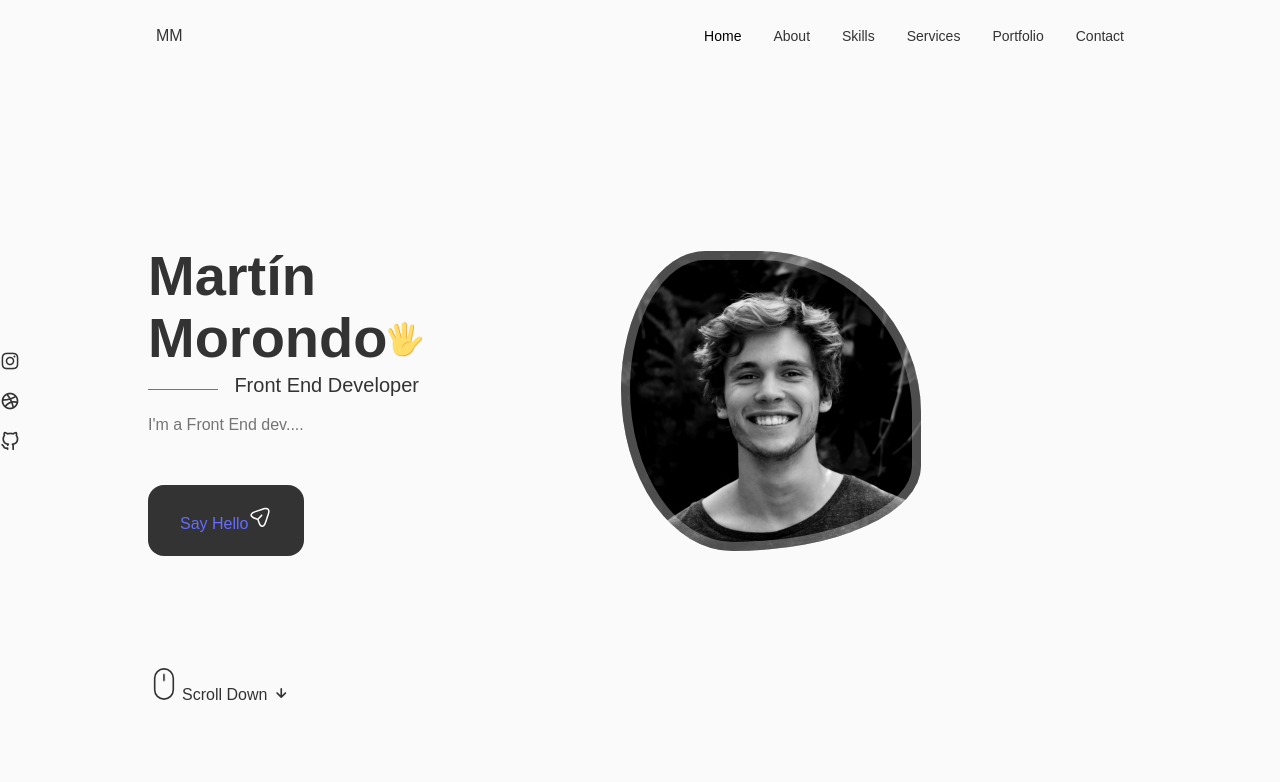
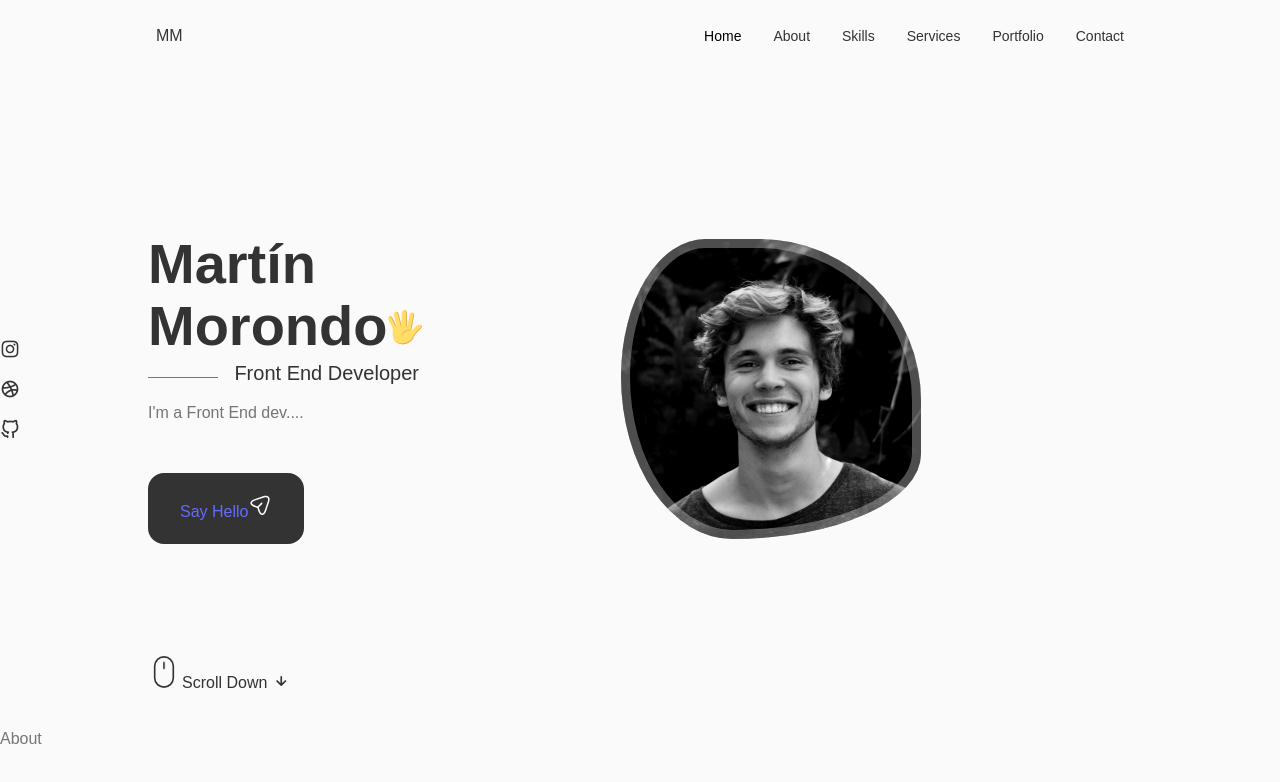
Before and after one commit to martinmorondo/portfolio-con-react, a React (Vite) app: page / in a window 1280 px wide. Shown: the top 782 px of the page. Built offline with nearby package versions, Linux system fonts and the light colour scheme.

Commit message:
I created the About.jsx component and painted it in App.jsx

```diff
--- a/src/App.jsx
+++ b/src/App.jsx
@@ -2,6 +2,7 @@
 import "./App.css";
 import Header from './components/header/Header';
 import Home from './components/home/Home';
+import About from './components/about/About';
 
 const App = () => {
   return (
@@ -10,6 +11,7 @@
 
       <main className='main'>
         <Home />
+        <About />
       </main>
     </>
   )
--- a/src/components/about/About.jsx
+++ b/src/components/about/About.jsx
@@ -0,0 +1,9 @@
+import React from 'react'
+
+const About = () => {
+  return (
+    <div>About</div>
+  )
+}
+
+export default About
```
Also changed, not shown: src/components/about/about.css (added).
